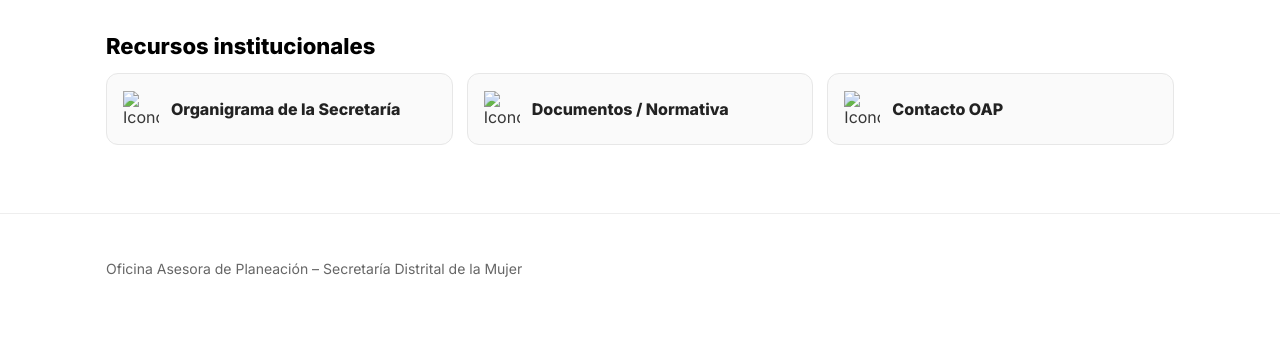
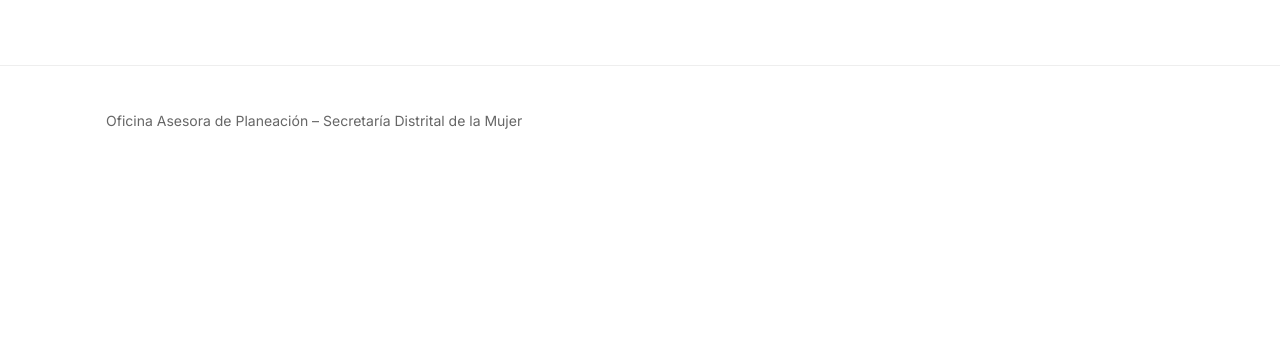
Before and after one commit to ayalammabel/OAP_SDMujer, a plain HTML site: page index.html in a window 1280 px wide. Shown: the part 711-1056 px from the top of the page. After the commit the page ends 908 px from the top, so only its background shows below. Drawn offline with Linux system fonts and the light colour scheme.

Commit message:
Update index.html

```diff
--- a/index.html
+++ b/index.html
@@ -42,7 +42,6 @@
     /* Contenido */
     .wrap{max-width:var(--maxw);margin:0 auto;padding:28px 16px}
     h1{margin:0 0 18px;font-size:28px;color:#000}
-    .section-title{margin:36px 0 14px;font-size:22px;color:#000;font-weight:800}
 
     /* Grid principal */
     .grid{display:grid;gap:16px;grid-template-columns:1fr}
@@ -58,17 +57,6 @@
     .card img{max-width:100px;max-height:100px;object-fit:contain;margin-bottom:14px}
     .card a{text-decoration:none;color:var(--negro);font-weight:800;font-size:16px}
     .card a:hover{opacity:.85;text-decoration:underline}
-
-    /* Grid secundaria (recursos) */
-    .grid-mini{display:grid;gap:14px;grid-template-columns:1fr}
-    @media (min-width:700px){.grid-mini{grid-template-columns:repeat(3,1fr)}}
-    .card-mini{
-      background:#fafafa;border:1px solid #e7e7e7;border-radius:12px;padding:16px;
-      display:flex;align-items:center;gap:12px;min-height:72px
-    }
-    .card-mini img{width:36px;height:36px;object-fit:contain;opacity:.9}
-    .card-mini a{font-weight:700;text-decoration:none;color:#222}
-    .card-mini a:hover{text-decoration:underline}
 
     /* Footer */
     .footer{margin-top:40px;border-top:1px solid #eee;padding:18px 0 40px;color:#666;font-size:14px}
@@ -90,8 +78,6 @@
     <div class="wrap">
       <a href="#funciones" class="btn-rosa">Funciones</a>
       <a href="organigrama.html">Organigrama</a>
-      <a href="documentos.html">Documentos</a>
-      <a href="proyectos_inversion_8225.html">Proyecto 8225</a>
     </div>
   </nav>
 
@@ -124,23 +110,6 @@
         <a href="gestion_proyectos.html">Gestión por procesos</a>
       </article>
     </section>
-
-    <!-- Recursos -->
-    <h2 class="section-title">Recursos institucionales</h2>
-    <section class="grid-mini" aria-label="Recursos institucionales">
-      <article class="card-mini">
-        <img src="icon_organigrama.png" alt="Icono organigrama">
-        <a href="organigrama.html">Organigrama de la Secretaría</a>
-      </article>
-      <article class="card-mini">
-        <img src="icon_doc.png" alt="Icono documentos">
-        <a href="documentos.html">Documentos / Normativa</a>
-      </article>
-      <article class="card-mini">
-        <img src="icon_contacto.png" alt="Icono contacto">
-        <a href="contacto.html">Contacto OAP</a>
-      </article>
-    </section>
   </main>
 
   <footer class="footer" role="contentinfo">
```
